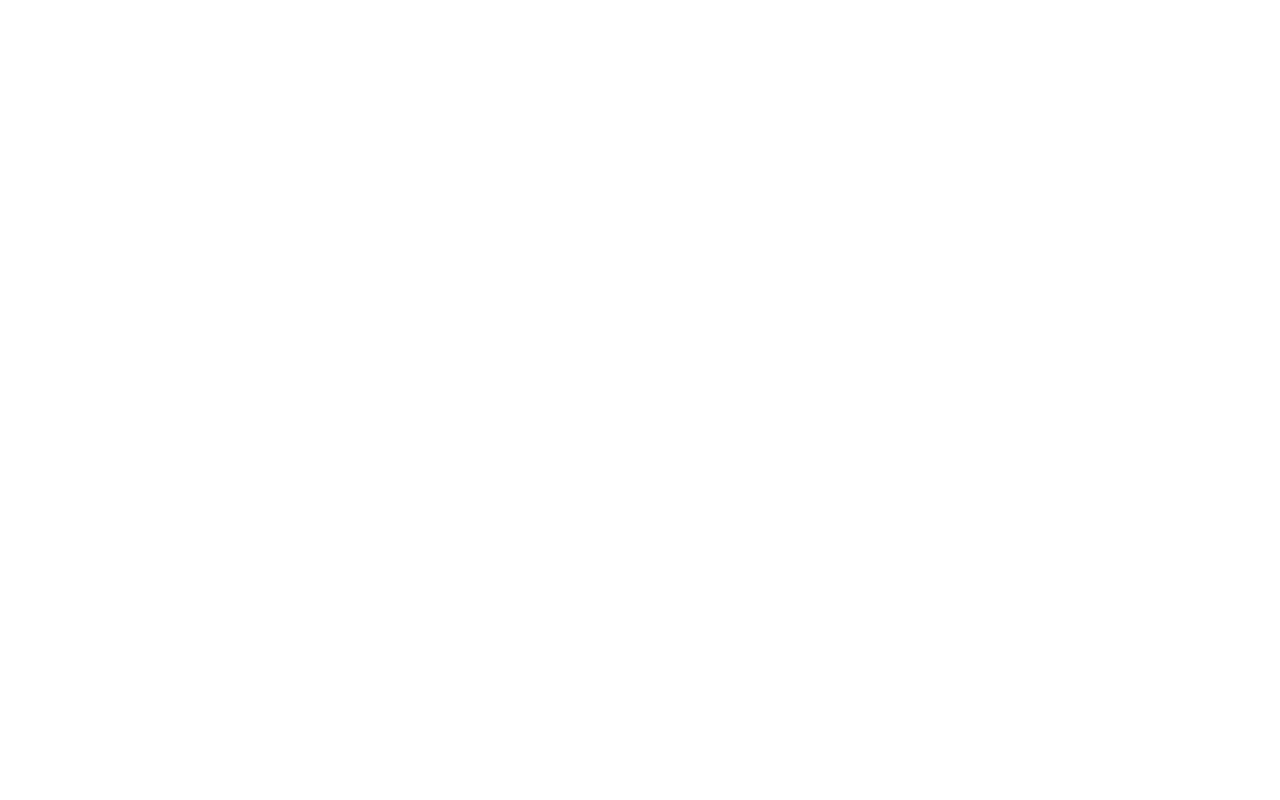
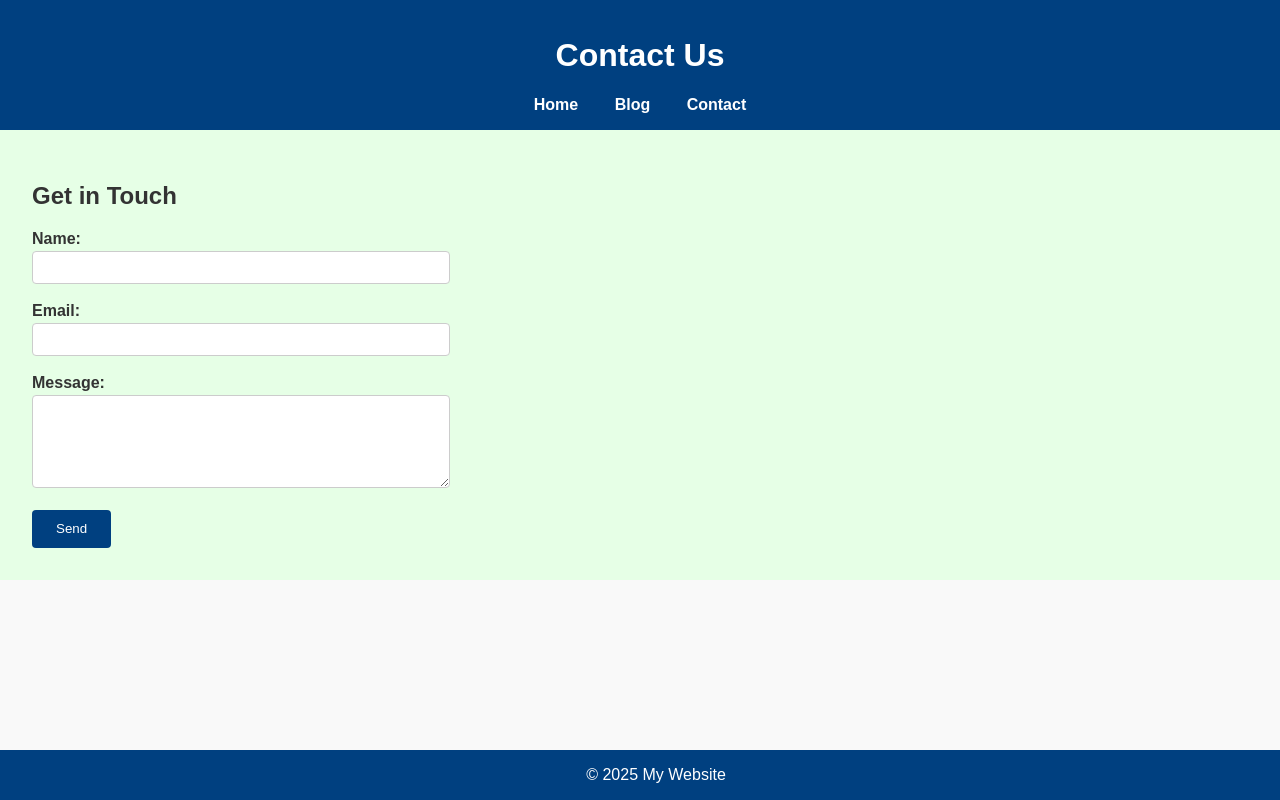
Before and after one commit to l1s22bsse0065/Blogging-Website, a website: page src/contact.html in a window 1280 px wide. Drawn offline with Linux system fonts and the light colour scheme.

Commit message:
Feat: Add contact page with css

```diff
--- a/src/contact.html
+++ b/src/contact.html
@@ -1,11 +1,40 @@
 <!DOCTYPE html>
 <html lang="en">
 <head>
-    <meta charset="UTF-8">
-    <meta name="viewport" content="width=device-width, initial-scale=1.0">
-    <title>Document</title>
+  <meta charset="UTF-8" />
+  <meta name="viewport" content="width=device-width, initial-scale=1" />
+  <title>Contact</title>
+  <link rel="stylesheet" href="../styles/common.css" />
+  <link rel="stylesheet" href="../styles/contact.css" />
 </head>
 <body>
+  <header>
+    <h1>Contact Us</h1>
+    <nav>
+      <a href="./index.html">Home</a>
+      <a href="./blog.html">Blog</a>
+      <a href="./contact.html">Contact</a>
+    </nav>
+  </header>
 
+  <main>
+    <h2>Get in Touch</h2>
+    <form>
+      <label for="name">Name:</label><br />
+      <input type="text" id="name" name="name" required /><br /><br />
+
+      <label for="email">Email:</label><br />
+      <input type="email" id="email" name="email" required /><br /><br />
+
+      <label for="message">Message:</label><br />
+      <textarea id="message" name="message" rows="5" required></textarea><br /><br />
+
+      <button type="submit">Send</button>
+    </form>
+  </main>
+
+  <footer>
+    &copy; 2025 My Website
+  </footer>
 </body>
 </html>
--- a/styles/contact.css
+++ b/styles/contact.css
@@ -0,0 +1,31 @@
+/* contact.css */
+main {
+    padding: 2rem;
+    background-color: #e6ffe6;
+  }
+
+  form label {
+    font-weight: bold;
+  }
+
+  input, textarea {
+    width: 100%;
+    max-width: 400px;
+    padding: 0.5rem;
+    margin-top: 0.2rem;
+    border: 1px solid #ccc;
+    border-radius: 4px;
+  }
+
+  button {
+    background-color: #004080;
+    color: white;
+    border: none;
+    padding: 0.7rem 1.5rem;
+    cursor: pointer;
+    border-radius: 4px;
+  }
+
+  button:hover {
+    background-color: #002050;
+  }
```
